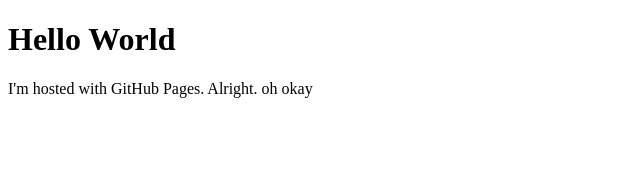
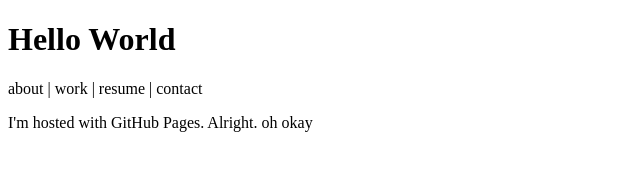
Before and after one commit to arundadhwal/arundadhwal.github.io, a plain HTML site: page index.html in a window 1280 px wide. Shown: the whole page, without its empty margins (0-640 px from the left). Drawn offline with Linux system fonts and the light colour scheme.

Commit message:
Update index.html

```diff
--- a/index.html
+++ b/index.html
@@ -2,6 +2,7 @@
 <html>
 <body>
 <h1>Hello World</h1>
+<nav><a>about</a> | <a>work</a> | <a>resume</a> | <a>contact</a></nav>
 <p>I'm hosted with GitHub Pages. Alright. oh okay</p>
 </body>
 </html>
```
